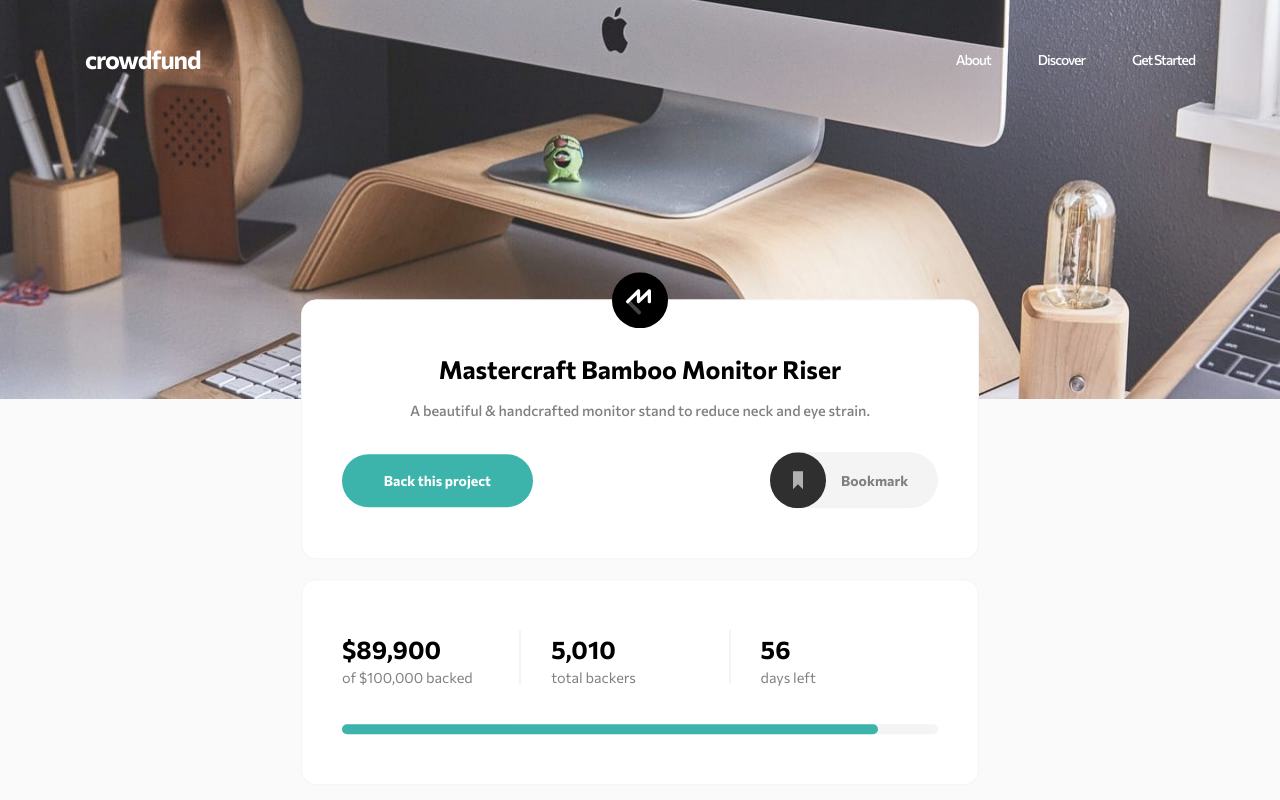
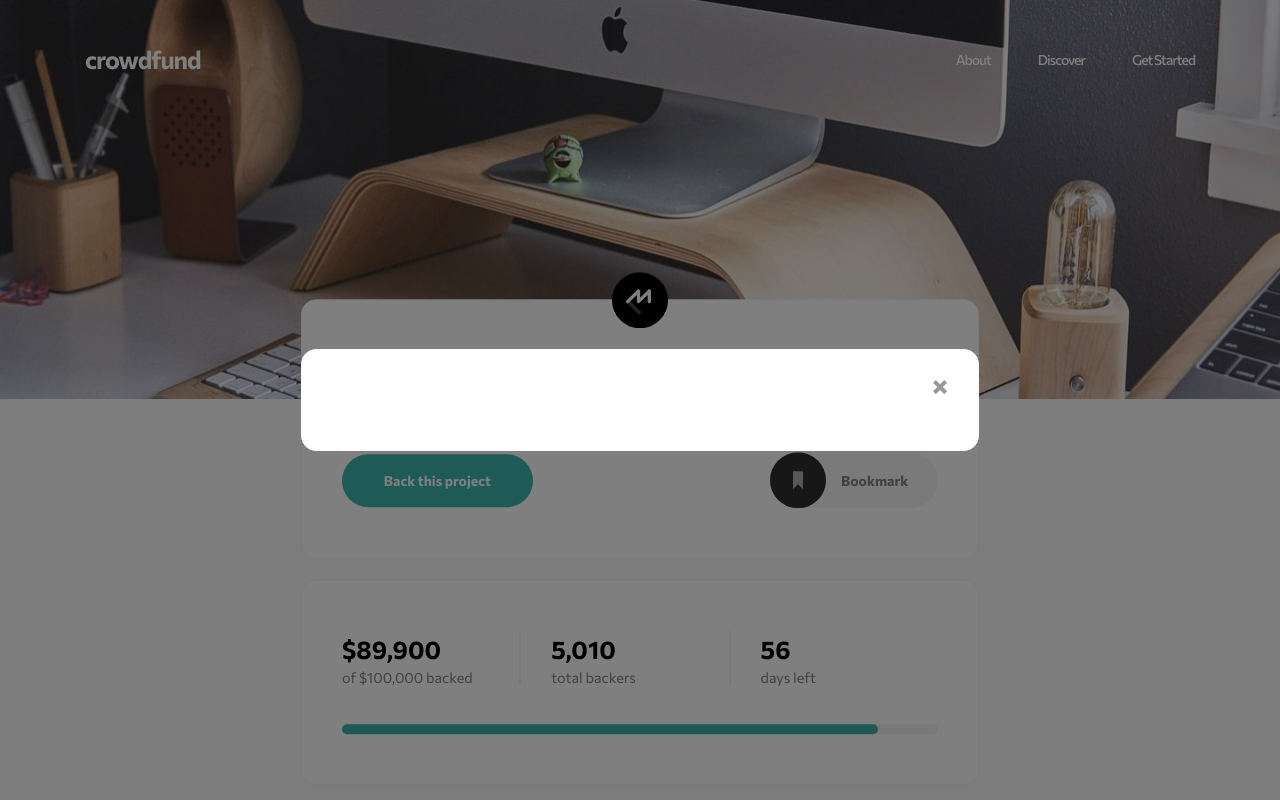
Before and after one commit to okcomputer93/crowdfunding-product-page, a React app: page / in a window 1280 px wide. Shown: the top 800 px of the page. Built offline with nearby package versions, Linux system fonts and the light colour scheme.

Commit message:
create modal component

```diff
--- a/public/index.html
+++ b/public/index.html
@@ -5,12 +5,7 @@
     <meta name="viewport" content="width=device-width, initial-scale=1.0" />
     <!-- displays site properly based on user's device -->
 
-        <link
-            rel="icon"
-            type="image/png"
-            sizes="32x32"
-            href="favicon-32x32.png"
-        />
+    <link rel="icon" type="image/png" sizes="32x32" href="favicon-32x32.png" />
 
     <title>Frontend Mentor | Crowdfunding product page</title>
 
@@ -27,52 +22,45 @@
   </head>
   <body>
     <div id="root"></div>
-        About Discover Get Started Mastercraft Bamboo Monitor Riser A beautiful
-        & handcrafted monitor stand to reduce neck and eye strain. Back this
-        project Bookmark $89,914 of $100,000 backed 5,007 total backers 56 days
-        left About this project The Mastercraft Bamboo Monitor Riser is a sturdy
-        and stylish platform that elevates your screen to a more comfortable
-        viewing height. Placing your monitor at eye level has the potential to
-        improve your posture and make you more comfortable while at work,
-        helping you stay focused on the task at hand. Featuring artisan
-        craftsmanship, the simplicity of design creates extra desk space below
-        your computer to allow notepads, pens, and USB sticks to be stored under
-        the stand. Bamboo Stand Pledge $25 or more You get an ergonomic stand
-        made of natural bamboo. You've helped us launch our promotional
-        campaign, and you’ll be added to a special Backer member list. 101 left
-        Select Reward Black Edition Stand Pledge $75 or more You get a Black
-        Special Edition computer stand and a personal thank you. You’ll be added
-        to our Backer member list. Shipping is included. 64 left Select Reward
-        Mahogany Special Edition Pledge $200 or more You get two Special Edition
-        Mahogany stands, a Backer T-Shirt, and a personal thank you. You’ll be
-        added to our Backer member list. Shipping is included. 0 left Out of
-        Stock
+    <div id="modal"></div>
+    About Discover Get Started Mastercraft Bamboo Monitor Riser A beautiful & handcrafted monitor
+    stand to reduce neck and eye strain. Back this project Bookmark $89,914 of $100,000 backed 5,007
+    total backers 56 days left About this project The Mastercraft Bamboo Monitor Riser is a sturdy
+    and stylish platform that elevates your screen to a more comfortable viewing height. Placing
+    your monitor at eye level has the potential to improve your posture and make you more
+    comfortable while at work, helping you stay focused on the task at hand. Featuring artisan
+    craftsmanship, the simplicity of design creates extra desk space below your computer to allow
+    notepads, pens, and USB sticks to be stored under the stand. Bamboo Stand Pledge $25 or more You
+    get an ergonomic stand made of natural bamboo. You've helped us launch our promotional campaign,
+    and you’ll be added to a special Backer member list. 101 left Select Reward Black Edition Stand
+    Pledge $75 or more You get a Black Special Edition computer stand and a personal thank you.
+    You’ll be added to our Backer member list. Shipping is included. 64 left Select Reward Mahogany
+    Special Edition Pledge $200 or more You get two Special Edition Mahogany stands, a Backer
+    T-Shirt, and a personal thank you. You’ll be added to our Backer member list. Shipping is
+    included. 0 left Out of Stock
 
     <!-- Selection modal start -->
 
-        Back this project Want to support us in bringing Mastercraft Bamboo
-        Monitor Riser out in the world? Pledge with no reward Choose to support
-        us without a reward if you simply believe in our project. As a backer,
-        you will be signed up to receive product updates via email. Bamboo Stand
-        Pledge $25 or more You get an ergonomic stand made of natural bamboo.
-        You've helped us launch our promotional campaign, and you’ll be added to
-        a special Backer member list. 101 left
+    Back this project Want to support us in bringing Mastercraft Bamboo Monitor Riser out in the
+    world? Pledge with no reward Choose to support us without a reward if you simply believe in our
+    project. As a backer, you will be signed up to receive product updates via email. Bamboo Stand
+    Pledge $25 or more You get an ergonomic stand made of natural bamboo. You've helped us launch
+    our promotional campaign, and you’ll be added to a special Backer member list. 101 left
 
     <!-- Selected pledge start -->
     Enter your pledge $25 Continue
     <!-- Selected pledge end -->
 
-        Black Edition Stand Pledge $75 or more You get a Black Special Edition
-        computer stand and a personal thank you. You’ll be added to our Backer
-        member list. Shipping is included. 64 left
+    Black Edition Stand Pledge $75 or more You get a Black Special Edition computer stand and a
+    personal thank you. You’ll be added to our Backer member list. Shipping is included. 64 left
 
     <!-- Selected pledge start -->
     Enter your pledge $75 Continue
     <!-- Selected pledge end -->
 
-        Mahogany Special Edition Pledge $200 or more You get two Special Edition
-        Mahogany stands, a Backer T-Shirt, and a personal thank you. You’ll be
-        added to our Backer member list. Shipping is included. 0 left
+    Mahogany Special Edition Pledge $200 or more You get two Special Edition Mahogany stands, a
+    Backer T-Shirt, and a personal thank you. You’ll be added to our Backer member list. Shipping is
+    included. 0 left
 
     <!-- Selected pledge  start -->
     Enter your pledge $200 Continue
@@ -82,8 +70,8 @@
 
     <!-- Success modal start -->
 
-        Thanks for your support! Your pledge brings us one step closer to
-        sharing Mastercraft Bamboo Monitor Riser worldwide. You will get an
-        email once our campaign is completed. Got it! Success modal end
+    Thanks for your support! Your pledge brings us one step closer to sharing Mastercraft Bamboo
+    Monitor Riser worldwide. You will get an email once our campaign is completed. Got it! Success
+    modal end
   </body>
 </html>
--- a/src/components/App.js
+++ b/src/components/App.js
@@ -3,6 +3,7 @@ import Layout from './Layout';
 import Hero from './Hero';
 import Main from './Main';
 import content from '../content';
+import Modal from './Modal';
 
 const App = () => {
   return (
@@ -10,6 +11,7 @@ const App = () => {
       <Layout>
         <Hero />
         <Main content={content} />
+        <Modal isShown={true} />
       </Layout>
     </>
   );
--- /dev/null
+++ b/src/components/Modal.js
@@ -0,0 +1,78 @@
+import React, { useState } from 'react';
+import ReactDOM from 'react-dom';
+import styled from 'styled-components';
+import Card from './Card';
+
+const StyledBackground = styled.div`
+  position: fixed;
+  top: 0;
+  left: 0;
+  width: 100vw;
+  height: 100vh;
+  background-color: rgba(0, 0, 0, 0.5);
+  animation: ${({ shown }) => (shown ? '' : 'fade 0.5s ease-in-out 1s forwards')};
+  display: flex;
+  justify-content: center;
+  align-items: center;
+
+  @keyframes fade {
+    from {
+      opacity: 1;
+    }
+    to {
+      opacity: 0;
+      max-height: 0;
+    }
+  }
+`;
+
+const StyledModal = styled.div`
+  transition: all 1s ease-in-out;
+  transform: ${({ shown }) => (shown ? 'translateX(0)' : 'translateX(-50%)')};
+  opacity: ${({ shown }) => (shown ? '1' : '0')};
+
+  .modal__close {
+    position: absolute;
+    top: 3rem;
+    right: 3rem;
+    color: rgba(0, 0, 0, 0.4);
+    cursor: pointer;
+  }
+
+  .modal__close:hover {
+    color: var(--black);
+  }
+`;
+
+const Modal = ({ isShown, children }) => {
+  const [show, setShow] = useState(isShown);
+
+  const closeModal = e => {
+    setShow(false);
+  };
+
+  return ReactDOM.createPortal(
+    <StyledBackground shown={show} onClick={closeModal}>
+      <StyledModal shown={show} onClick={e => e.stopPropagation()}>
+        <Card className="modal__card">
+          <svg
+            className="modal__close"
+            onClick={closeModal}
+            width="15"
+            height="15"
+            xmlns="http://www.w3.org/2000/svg">
+            <path
+              d="M11.314 0l2.828 2.828L9.9 7.071l4.243 4.243-2.828 2.828L7.07 9.9l-4.243 4.243L0 11.314 4.242 7.07 0 2.828 2.828 0l4.243 4.242L11.314 0z"
+              fill="currentColor"
+              fillRule="evenodd"
+            />
+            <>{children}</>
+          </svg>
+        </Card>
+      </StyledModal>
+    </StyledBackground>,
+    document.querySelector('#modal'),
+  );
+};
+
+export default Modal;
```
Lines whose indentation alone changed are shown as unchanged.
